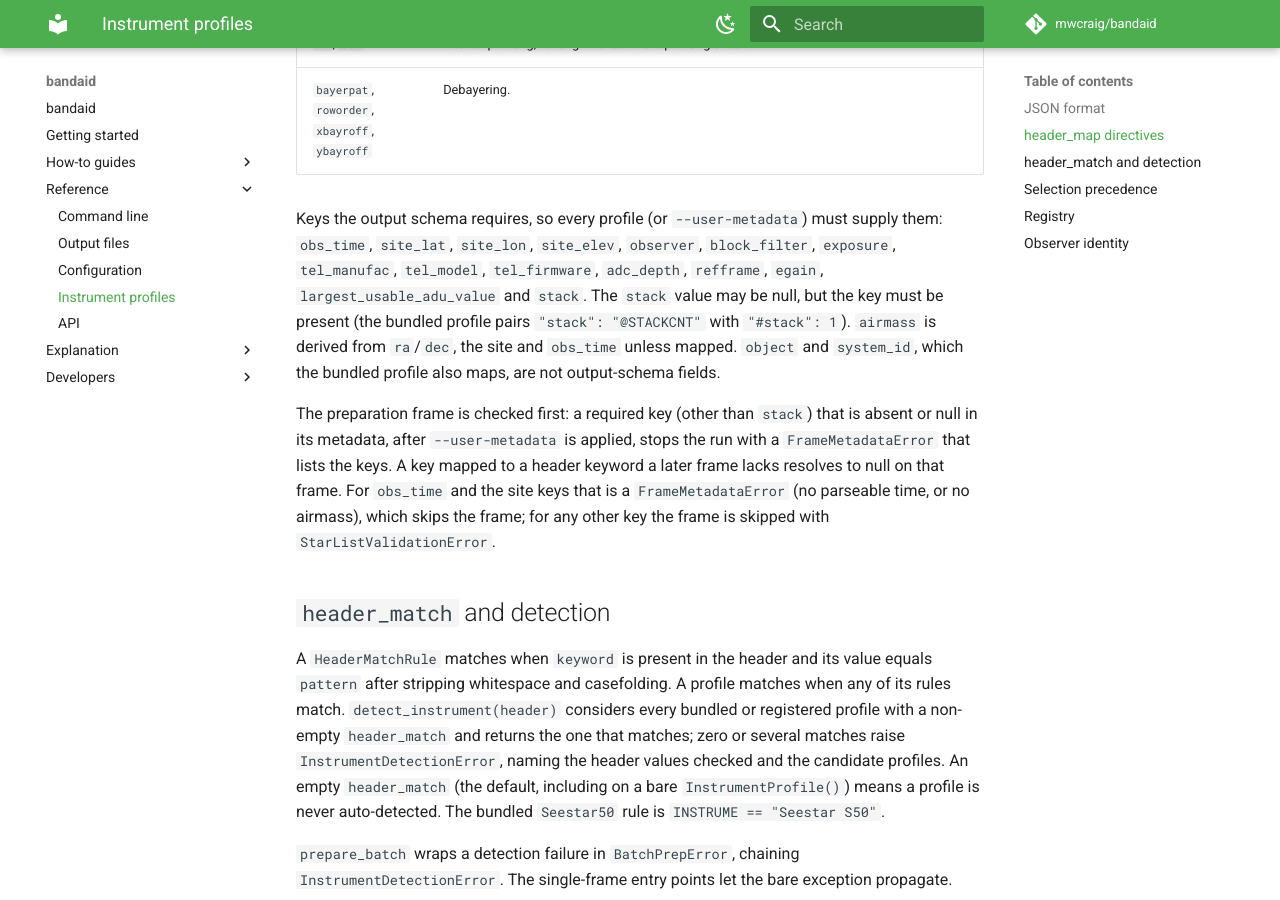
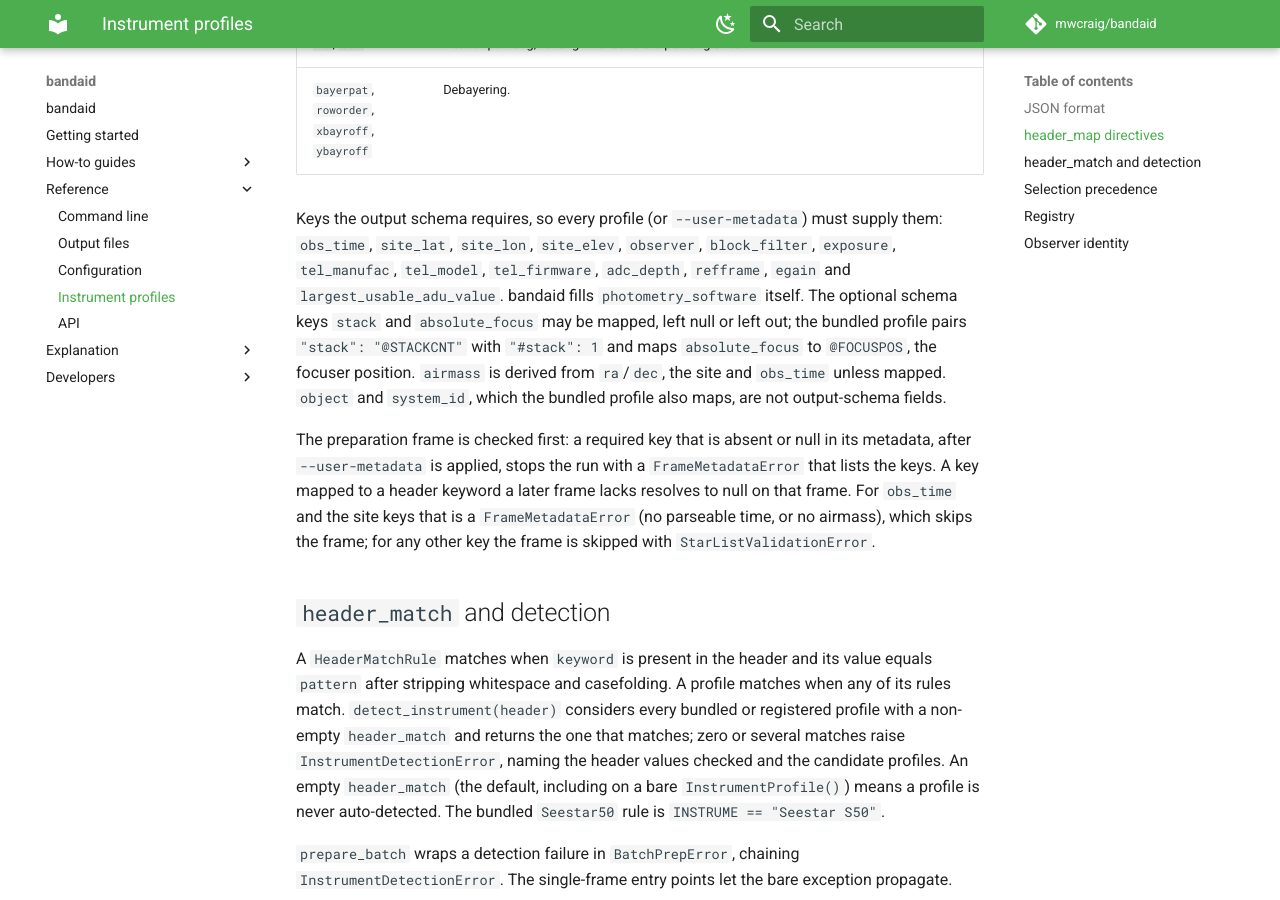
Before and after one commit to mwcraig/bandaid, an MkDocs documentation site: the page built from docs/reference/instrument_profiles.md, in a window 1280 px wide and 900 px high, scrolled down 1454 px. Built offline with MkDocs 1.6.1 and Material for MkDocs 9.7.7, drawn with Linux system fonts in a browser that asks for light colours; comment, search, counter and statistics services are not loaded.

Commit message:
Document starlist schema 0.3.1 output
Point the outputs reference at the schema in AAVSO/public-utils, list the
photometry_software and absolute_focus fields, and drop the rule that a
profile must carry stack.

🤖 Generated with [Claude Code](https://claude.com/claude-code)

```diff
--- a/docs/reference/instrument_profiles.md
+++ b/docs/reference/instrument_profiles.md
@@ -43,14 +43,16 @@ pipeline requires these keys:
 Keys the output schema requires, so every profile (or `--user-metadata`) must
 supply them: `obs_time`, `site_lat`, `site_lon`, `site_elev`, `observer`,
 `block_filter`, `exposure`, `tel_manufac`, `tel_model`, `tel_firmware`,
-`adc_depth`, `refframe`, `egain`, `largest_usable_adu_value` and `stack`. The
-`stack` value may be null, but the key must be present (the bundled profile pairs
-`"stack": "@STACKCNT"` with `"#stack": 1`). `airmass` is derived from `ra`/`dec`,
-the site and `obs_time` unless mapped. `object` and `system_id`, which the bundled
-profile also maps, are not output-schema fields.
+`adc_depth`, `refframe`, `egain` and `largest_usable_adu_value`. bandaid fills
+`photometry_software` itself. The optional schema keys `stack` and
+`absolute_focus` may be mapped, left null or left out; the bundled profile pairs
+`"stack": "@STACKCNT"` with `"#stack": 1` and maps `absolute_focus` to
+`@FOCUSPOS`, the focuser position. `airmass` is derived from `ra`/`dec`, the site
+and `obs_time` unless mapped. `object` and `system_id`, which the bundled profile
+also maps, are not output-schema fields.
 
-The preparation frame is checked first: a required key (other than `stack`)
-that is absent or null in its metadata, after `--user-metadata` is applied, stops
+The preparation frame is checked first: a required key that is absent or null in
+its metadata, after `--user-metadata` is applied, stops
 the run with a `FrameMetadataError` that lists the keys. A key mapped to a header
 keyword a later frame lacks resolves to null on that frame. For `obs_time` and the
 site keys that is a `FrameMetadataError` (no parseable time, or no airmass), which
```
Also changed, not shown: CHANGELOG.md (+5 -0 lines), docs/reference/outputs.md (+8 -4 lines).
